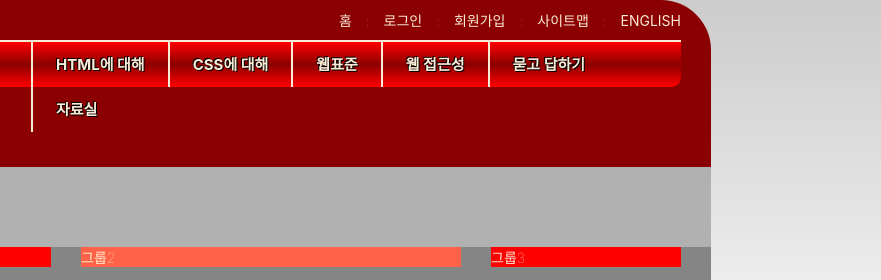
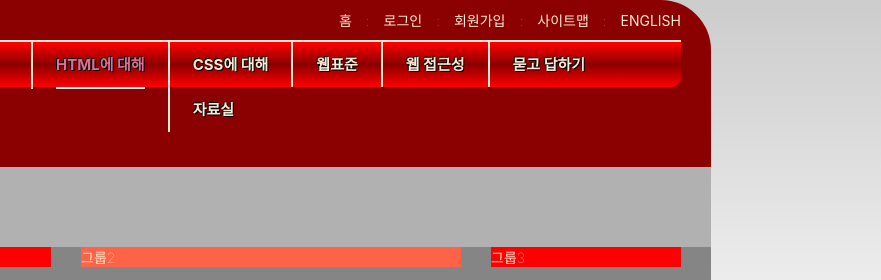
Before and after one commit to s-ja/HTML5, a plain HTML site: page index.html in a window 1280 px wide. Shown: the top 280 px of the page, 399-1280 px from the left. Drawn offline with Linux system fonts and the light colour scheme; a web font is replaced by a local one.

Commit message:
오전 첫시간, is active 색상이랑 밑줄 적용

```diff
--- a/styles/style.css
+++ b/styles/style.css
@@ -209,6 +209,15 @@ body {
     text-shadow: 1px 1px 0 #000, -1px -1px 0 #000;
 }
 
+.is-active .menu-button{
+    color: palevioletred;
+}
+.is-active .menu-button::after{
+    content: "";
+    border: 1px solid aliceblue;
+    display: block;
+}
+
 .sub-menu{
     /* background-color: palevioletred; */
     position: absolute;
```
